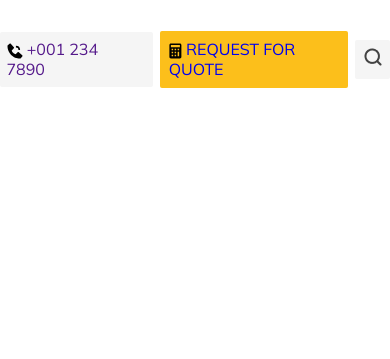
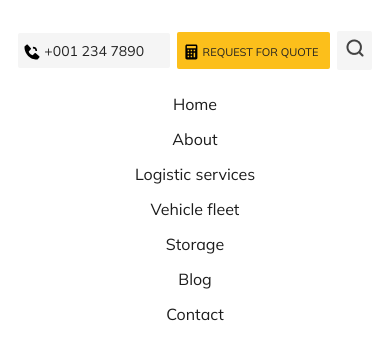
Before and after one commit to FahimBin/logeService-responsive, a plain HTML site: page index.html in a window 390 px wide. Shown: the part 81-440 px from the top of the page. Drawn offline with Linux system fonts and the light colour scheme.

Commit message:
navbar-section-responsive

```diff
--- a/css/style.css
+++ b/css/style.css
@@ -17,6 +17,30 @@ body {
 }
 a {
   text-decoration: none;
+}
+ul li {
+  list-style-type: none;
+}
+/* fonts styles */
+.f-11 {
+  font-weight: 400;
+  font-size: 11px;
+}
+.f-14 {
+  font-weight: 400;
+  font-size: 14px;
+}
+.f-16 {
+  font-weight: 400;
+  font-size: 16px;
+}
+
+/* colors classes*/
+.color-222 {
+  color: #222222;
+}
+.color-c1c {
+  color: #1c1c1c;
 }
 
 /* home page */
@@ -55,33 +79,26 @@ a {
   padding: 8.5px;
 }
 
+/* navbar */
+.nav-links {
+  display: flex;
+  justify-content: space-between;
+}
+.nav-links li {
+  border-left: 1px solid;
+  border-color: rgba(0, 0, 0, 0.11);
+  padding: 0 55px 0 55px;
+}
 
+.nav-links li:last-child {
+  border-right: 1px solid;
+  border-color: rgba(0, 0, 0, 0.11);
+}
 
-
-
-
-
-
-
-
-
-
-
-
-
-
-
-
-
-
-
-
-
-
-
-
-
-
+.nav-links li a:hover {
+  border-bottom: 2px solid;
+  border-color: #fcbf1b;
+}
 
 /* Responsive for phone */
 
@@ -104,4 +121,19 @@ a {
   .right-contents {
     gap: 7px;
   }
+
+  /* navbar */
+
+  .nav-links {
+    flex-direction: column;
+    align-items: center;
+    gap: 15px;
+  }
+  .nav-links li {
+    border: none;
+  }
+
+  .nav-links li:last-child {
+    border: none;
+  }
 }
--- a/index.html
+++ b/index.html
@@ -23,7 +23,7 @@
                     <path d="M8.92123 4.55398C10.692 4.55398 11.4472 5.30925 11.4472 7.07998H13.1312C13.1312 4.36453 11.6367 2.86998 8.92123 2.86998V4.55398ZM11.8026 9.13699C11.6408 8.98994 11.4282 8.91151 11.2096 8.91827C10.9911 8.92502 10.7837 9.01643 10.6313 9.1732L8.61643 11.2454C8.13143 11.1527 7.1564 10.8488 6.15273 9.84764C5.14906 8.84314 4.8451 7.86557 4.75501 7.38395L6.82549 5.36819C6.98245 5.2159 7.07399 5.00851 7.08075 4.78991C7.08751 4.57132 7.00895 4.35867 6.86169 4.19697L3.7505 0.775917C3.60318 0.613711 3.39844 0.515321 3.17975 0.501643C2.96106 0.487965 2.74565 0.560077 2.57927 0.702663L0.752131 2.26963C0.606558 2.41573 0.51967 2.61018 0.50795 2.81609C0.49532 3.02659 0.254508 8.01292 4.12098 11.8811C7.49404 15.2533 11.7192 15.5 12.8828 15.5C13.0529 15.5 13.1573 15.4949 13.1851 15.4933C13.391 15.4817 13.5854 15.3945 13.7307 15.2482L15.2969 13.4203C15.4396 13.254 15.5118 13.0386 15.4983 12.82C15.4848 12.6013 15.3865 12.3965 15.2245 12.249L11.8026 9.13699Z" fill="black"/>
                     </svg>
 
-                     <a href=""tel:+001234 7890">+001 234 7890</a>
+                     <a class="f-14 color-222" href=""tel:+001234 7890">+001 234 7890</a>
                    </div>
 
                    <div class="quote">
@@ -31,7 +31,7 @@
                     width="13" height="16" viewBox="0 0 13 16" fill="none" xmlns="http://www.w3.org/2000/svg">
                     <path d="M1.8877 15.5H10.8877C11.2855 15.5 11.6671 15.342 11.9484 15.0607C12.2297 14.7794 12.3877 14.3978 12.3877 14V2C12.3877 1.60218 12.2297 1.22064 11.9484 0.93934C11.6671 0.658035 11.2855 0.5 10.8877 0.5H1.8877C1.48987 0.5 1.10834 0.658035 0.827035 0.93934C0.545731 1.22064 0.387695 1.60218 0.387695 2V14C0.387695 14.3978 0.545731 14.7794 0.827035 15.0607C1.10834 15.342 1.48987 15.5 1.8877 15.5ZM4.1377 13.25H2.6377V11.75H4.1377V13.25ZM4.1377 10.25H2.6377V8.75H4.1377V10.25ZM4.1377 7.25H2.6377V5.75H4.1377V7.25ZM7.1377 13.25H5.6377V11.75H7.1377V13.25ZM7.1377 10.25H5.6377V8.75H7.1377V10.25ZM7.1377 7.25H5.6377V5.75H7.1377V7.25ZM10.1377 13.25H8.6377V8.75H10.1377V13.25ZM10.1377 7.25H8.6377V5.75H10.1377V7.25ZM1.8877 2H10.8877V4.25H1.8877V2Z" fill="black"/>
                     </svg>
-                    <a href="#">REQUEST FOR QUOTE</a>
+                    <a class="f-11 color-222" href="#">REQUEST FOR QUOTE</a>
                    </div>
 
                    <div class="search-div">
@@ -41,5 +41,39 @@
             </div>
         </div>
     </section>
+
+    <!-- navbar-section -->
+    <section class="navbar-section">
+        <div class="container">
+            <div class="navbar-wrapper">
+                <nav>
+                    <ul class="nav-links">
+                        <li>
+                            <a class="f-16 color-c1c" href="#">Home</a>
+                        </li>
+                        <li>
+                            <a class="f-16 color-c1c" href="#">About</a>
+                        </li>
+                        <li>
+                            <a class="f-16 color-c1c" href="#">Logistic services</a>
+                        </li>
+                        <li>
+                            <a class="f-16 color-c1c" href="#">Vehicle fleet</a>
+                        </li>
+                        <li>
+                            <a class="f-16 color-c1c" href="#">Storage</a>
+                        </li>
+                        <li>
+                            <a class="f-16 color-c1c" href="#">Blog</a>
+                        </li>
+
+                        <li>
+                            <a class="f-16 color-c1c" href="#">Contact</a>
+                        </li>
+                    </ul>
+                </nav>
+            </div>
+        </div>
+    </section>
 </body>
 </html>
```
